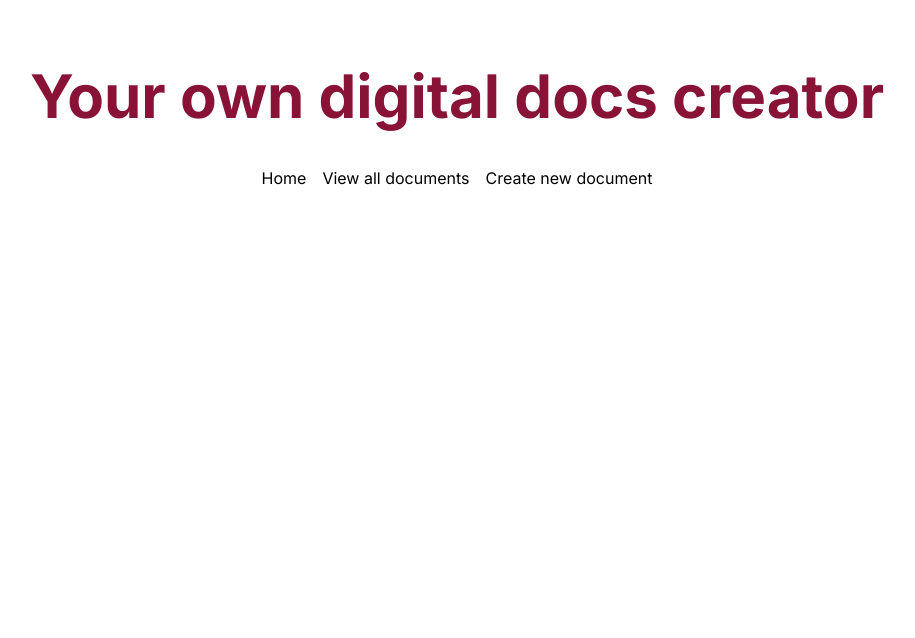
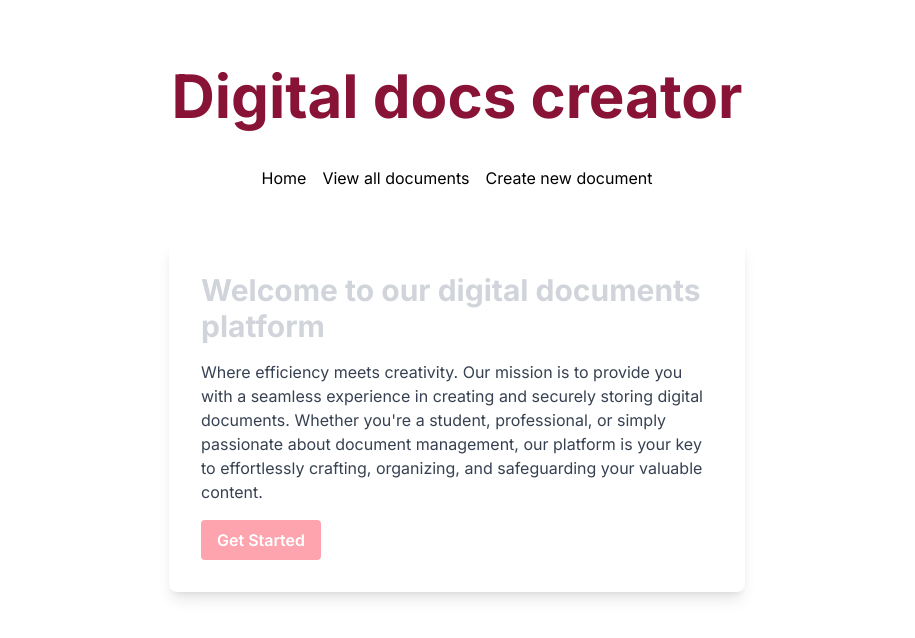
Before and after one commit to Alesa3/digital-documents, a Next.js app: page / in a window 1280 px wide. Shown: the top 638 px of the page, without its empty margins (183-1098 px from the left). Built offline with nearby package versions, Linux system fonts and the light colour scheme.

Commit message:
view one document

```diff
--- a/app/add-document/page.tsx
+++ b/app/add-document/page.tsx
@@ -33,7 +33,7 @@ export default function AddDocument() {
           className="w-full h-10 px-7 py-2 mb-4 text-s border border-gray-300 rounded-md"
         />
         <textarea
-          type="text"
+          // type="text"
           placeholder="Content"
           value={content}
           onChange={(e) => setContent(e.target.value)}
--- a/app/api/documents/[id]/route.ts
+++ b/app/api/documents/[id]/route.ts
@@ -31,5 +31,9 @@ export async function DELETE(req: Request, {params}: {params: {id: string}}) {
     const result = await dbQuery({
         sql: "DELETE FROM digitaldocs where id = " + parseInt(id)
     });
+
+    // const result = await dbQuery({
+    //     sql: "UPDATE digitaldocs set deleted=1 where id = " + parseInt(id)
+    // })
     return NextResponse.json(result)
 }
--- a/app/api/documents/route.ts
+++ b/app/api/documents/route.ts
@@ -1,4 +1,5 @@
 import { dbQuery } from "@/lib/db";
+
 import { NextResponse } from "next/server";
 
 
@@ -9,7 +10,7 @@ export async function GET(req: Request, res: Response) {
     return NextResponse.json(result)
 }
 
-export async function POST(req: Request, res: Respons) {
+export async function POST(req: Request, res: Response) {
     const body = await req.json();
     const {title, content} = body;
 
--- a/app/documents/[id]/page.tsx
+++ b/app/documents/[id]/page.tsx
@@ -1,45 +1,59 @@
 "use client";
-import React from 'react'
-import {useRouter} from "next/navigation"
+import React, { useEffect } from 'react'
+import { useRouter, useSearchParams } from "next/navigation"
 import { useState } from 'react';
 
 import { FontAwesomeIcon } from '@fortawesome/react-fontawesome';
 import { faEdit, faTrash } from '@fortawesome/free-solid-svg-icons';
 
+import { Document } from '@/interfaces';
 
-export default function DisplayDocument( {params} : { params: { id: number }}) {
+export default function DisplayDocument({ params }: { params: { id: number } }) {
   const router = useRouter();
-  const [content, setContent] = useState([]);
+  const [document, setDocument] = useState<Document | undefined>(undefined);
 
+  useEffect(() => {
+    const getDocument = async () => {
+      const res = await fetch("/api/documents/" + params.id);
+      const data = await res.json();
+      setDocument(data[0]);
+    };
 
-    const handleEdit = (content: Content) => {
-      router.push("/edit-document/?id=" + params.id)
-    }
+    getDocument();
+  }, [params.id]);
+
+  const handleEdit = (document: Document) => {
+    router.push("/edit-document/?id=" + params.id);
+  };
 
   const handleDelete = async (id: number) => {
     const res = await fetch("/api/documents/" + id, {
-        method: "DELETE"
+      method: "DELETE",
     });
 
     if (res.ok) {
-        setContent(content.filter((keep: Content) => keep.id != content.id))
       router.push("/documents");
-      } else {
-
     }
-    }
+  };
 
   return (
-      <div>
-        <p>här visas dokumentet med id: {params.id}</p>
-
-        <button onClick={(e) => handleEdit(params.id)} style={{ marginRight: '10px' }}>
+    <div className="bg-gray-50 rounded-xl m-8 p-10" style={{ maxWidth: '50%' }}>
+      {document ? (
+        <>
+          <h3 className="text-xl text-rose-900 mb-10">{document.title}</h3>
+          <p style={{ wordBreak: 'break-word', overflowWrap: 'break-word' }}>{document.content}</p>
+          <button onClick={(e) => handleEdit(document)} style={{ marginRight: '10px' }}>
             <FontAwesomeIcon icon={faEdit} />
           </button>
-
           <button onClick={(e) => handleDelete(params.id)}>
             <FontAwesomeIcon icon={faTrash} />
           </button>
+        </>
+      ) : (
+        <div>Loading...</div>
+      )}
     </div>
-    )
+  );
+
+
 }
--- a/app/documents/page.tsx
+++ b/app/documents/page.tsx
@@ -21,12 +21,12 @@ useEffect(() => {
 
   return (
     <div>
-
-        {documents.map((document: Document) =>  (
+      {documents.map((document: Document) => (
         <Link key={document.id} href={`/documents/${document.id}`}>
-            <DocComponent document={document}/>
+        <DocComponent document={document} />
 
         </Link>
+
       ))}
 
     </div>
--- a/app/edit-document/page.tsx
+++ b/app/edit-document/page.tsx
@@ -7,7 +7,9 @@ import { Document } from "@/interfaces";
 export default function EditDocument() {
   const [title, setTitle] = useState("");
   const [content, setContent] = useState("");
-  const [document, setDocument] = useState<Content | undefined>(undefined);
+  const [document, setDocument] = useState<Document | undefined>(undefined);
+
+
 
   const router = useRouter();
 
@@ -17,48 +19,49 @@ export default function EditDocument() {
 
   useEffect(() => {
     const getDocument = async () => {
-      const res = await fetch("api/documents/"+ documentId);
+      const res = await fetch("api/documents/" + documentId);
       const data = await res.json();
       setDocument(data[0]);
     };
     if (documentId) getDocument();
-
   }, [documentId]);
 
   const handleSubmit = async (e: React.FormEvent) => {
     e.preventDefault();
 
-    const res = await fetch("/api/documents/"+ documentId, {
+    const res = await fetch("/api/documents/" + documentId, {
       method: "PATCH",
       headers: {
-        "Content-Type": "application/json"
+        "Content-Type": "application/json",
       },
-      body: JSON.stringify({title, content})
-    })
+      body: JSON.stringify({ title, content }),
+    });
 
     if (res.ok) {
-      router.push("/")
+      router.push("/documents");
     }
-  }
-
+  };
 
   return (
     <div>
       <h1>Edit this document</h1>
       {document ? (
-          <form onSubmit={handleSubmit} className="flex flex-col">
+        <form onSubmit={handleSubmit} className="flex flex-col">
           <input
             type="text"
             placeholder={document.title}
             value={title}
-            onChange={(e) => setTitle(e.target.value)} className="w-full h-12 px-7 py-2 mb-4 text-s border border-gray-300 rounded-md" />
+            onChange={(e) => setTitle(e.target.value)}
+            className="w-full h-12 px-7 py-2 mb-4 text-s border border-gray-300 rounded-md"
+          />
 
           <textarea
             type="text"
             placeholder={document.content}
             value={content}
             onChange={(e) => setContent(e.target.value)}
-            className="w-full h-80 px-40 py-20 text-s border border-gray-300 rounded-md" />
+            className="w-full h-80 px-40 py-20 text-s border border-gray-300 rounded-md"
+          />
           <button type="submit">Save</button>
         </form>
       ) : (
--- a/app/layout.tsx
+++ b/app/layout.tsx
@@ -1,6 +1,6 @@
 import Header from '@/components/Header'
 import Main from '@/components/Main'
-import Navbar from '@/components/Navbar'
+
 import './globals.css'
 import type { Metadata } from 'next'
 import { Inter } from 'next/font/google'
--- a/app/page.tsx
+++ b/app/page.tsx
@@ -1,11 +1,25 @@
-import Image from 'next/image'
-
+import Image from "next/image";
+import Link from "next/link";
 
 export default function Home() {
   return (
-       <h1>
-
-
-       </h1>
-  )
+    <div className="">
+      <div className="max-w-xl p-8 bg-white shadow-lg rounded-lg text-gray-300">
+        <h1 className="text-3xl font-bold mb-4">
+          Welcome to our digital documents platform
+        </h1>
+        <p className="text-gray-700 text-m">
+          Where efficiency meets creativity. Our mission is to provide you with
+          a seamless experience in creating and securely storing digital
+          documents. Whether you're a student, professional, or simply
+          passionate about document management, our platform is your key to
+          effortlessly crafting, organizing, and safeguarding your valuable
+          content.
+        </p>
+        <button className="bg-rose-300 text-white font-semibold py-2 px-4 mt-4 rounded hover:bg-rose-00 ">
+          <Link href="/add-document">Get Started</Link>
+        </button>
+      </div>
+    </div>
+  );
 }
--- a/components/DocComponent.tsx
+++ b/components/DocComponent.tsx
@@ -21,7 +21,10 @@ function DocComponent(props: Props) {
 
         <p>{shortContent}...</p>
       <p className="text-sm text-gray-500">{formattedDate}</p>
+
     </div>
+
+
   )
 }
 
--- a/components/Header.tsx
+++ b/components/Header.tsx
@@ -1,16 +1,18 @@
-import Link from 'next/link'
-import React from 'react'
+import Link from 'next/link';
+import React from 'react';
 import Navbar from '@/components/Navbar';
 
 export default function Header() {
   return (
-    <header className="flex flex-col items-center justify-center h-60 bg-white black">
-        <h1 className="text-6xl text-rose-900 font-bold mt-6 mb-6">Your own digital docs creator</h1>
-        <nav className="mt-4">
-            <ul className="list-none flex gap-2">
-            <Navbar />
-            </ul>
-        </nav>
+    <header className="flex flex-col items-center justify-center sm:h-60 bg-white black">
+      <h1 className="text-4xl sm:text-6xl text-rose-900 font-bold mt-4 sm:mt-6 mb-4 sm:mb-6">
+        Digital docs creator
+      </h1>
+      <nav className="mt-4">
+        <ul className="list-none flex flex-col sm:flex-row gap-2">
+          <Navbar />
+        </ul>
+      </nav>
     </header>
-  )
+  );
 }
--- a/interfaces.tsx
+++ b/interfaces.tsx
@@ -2,5 +2,6 @@ export interface Document {
     id: number,
     title: string,
     content: string,
-    deleted: boolean
+    createdAt: string,
+    // deleted: boolean
 }
```
Also changed, not shown: 1 other file (tests, documents, lock files or other folders). Lines whose indentation alone changed are shown as unchanged.
